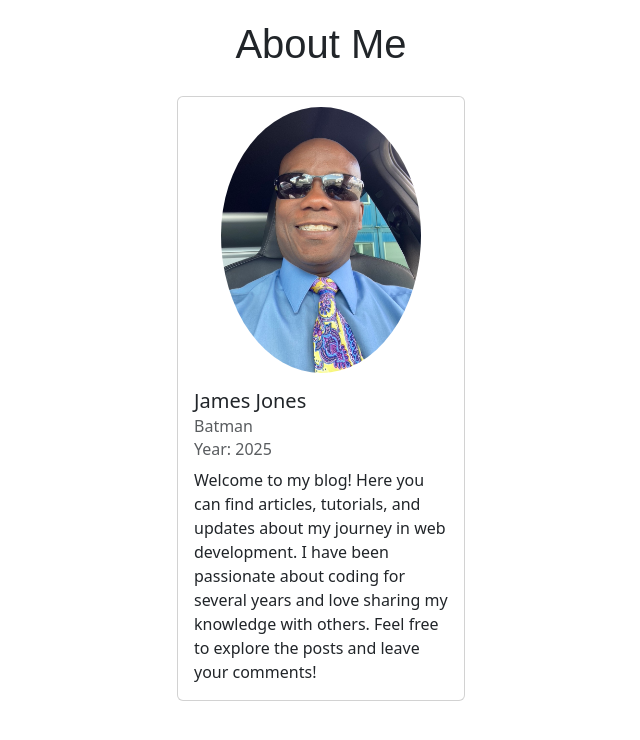
After one commit to jammy-sdgku/112-blog, a Django app: page /about/ in a window 1280 px wide. The commit adds this page. Shown: the top 740 px of the page, without its empty margins (319-959 px from the left). Run offline with Django 5.2, Linux system fonts and the light colour scheme.

Commit message:
112 Assignment 1

```diff
--- a/pages/urls.py
+++ b/pages/urls.py
@@ -1,6 +1,8 @@
 from django.urls import path
 from .views import HomePageView
+from .views import AboutPageView
 
 urlpatterns = [
     path('', HomePageView.as_view(), name='home'),
+    path('about/', AboutPageView.as_view(), name='about'),
 ]
--- a/pages/views.py
+++ b/pages/views.py
@@ -2,5 +2,10 @@ from django.shortcuts import render
 from django.views.generic import TemplateView
 
 # Create your views here.
+#home page
 class HomePageView(TemplateView):
     template_name = "pages/home.html"
+
+#about page
+class AboutPageView(TemplateView):
+    template_name = "pages/about.html"
--- /dev/null
+++ b/templates/pages/about.html
@@ -0,0 +1,52 @@
+{% load static %}
+
+<!DOCTYPE html>
+<html lang="en">
+  <head>
+    <meta charset="UTF-8" />
+    <link
+      href="https://cdn.jsdelivr.net/npm/bootstrap@5.3.8/dist/css/bootstrap.min.css"
+      rel="stylesheet"
+      integrity="sha384-sRIl4kxILFvY47J16cr9ZwB07vP4J8+LH7qKQnuqkuIAvNWLzeN8tE5YBujZqJLB"
+      crossorigin="anonymous"
+    />
+    <title>About</title>
+  </head>
+  <body>
+    <h1
+      style="text-align: center; padding: 20px; font-family: Arial, sans-serif"
+    >
+      About Me
+    </h1>
+    <div class="card" style="width: 18rem; margin: auto">
+      <img
+        src="{% static 'img/james.jpeg' %}"
+        alt="About Me"
+        style="
+          width: 200px;
+          display: block;
+          margin: auto;
+          padding-top: 10px;
+          text-align: center;
+          border-radius: 50%;
+        "
+      />
+      <div class="card-body">
+        <h5 class="card-title">James Jones</h5>
+        <h6 class="card-subtitle mb-2 text-muted">Batman</h6>
+        <h6 class="card-subtitle mb-2 text-muted">Year: 2025</h6>
+        <p class="card-text">
+          Welcome to my blog! Here you can find articles, tutorials, and updates
+          about my journey in web development. I have been passionate about
+          coding for several years and love sharing my knowledge with others.
+          Feel free to explore the posts and leave your comments!
+        </p>
+      </div>
+    </div>
+    <script
+      src="https://cdn.jsdelivr.net/npm/bootstrap@5.0.2/dist/js/bootstrap.bundle.min.js"
+      integrity="sha384-MrcW6ZMFYlzcLA8Nl+NtUVF0sA7MsXsP1UyJoMp4YLEuNSfAP+JcXn/tWtIaxVXM"
+      crossorigin="anonymous"
+    ></script>
+  </body>
+</html>
```
Also changed, not shown: templates/pages/home.html (+6 -2 lines), static/img/james.jpeg (added), 1 other file.
